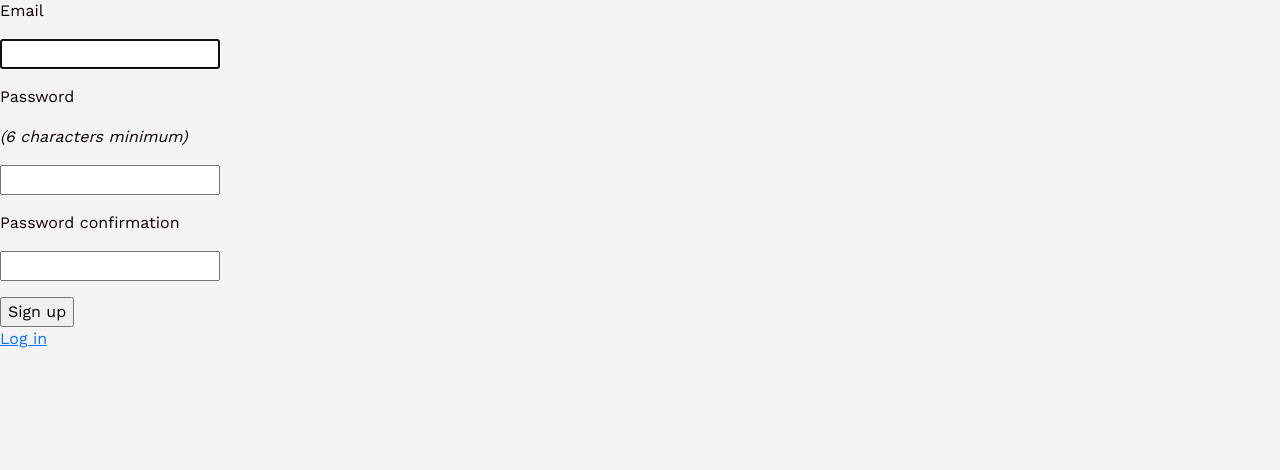
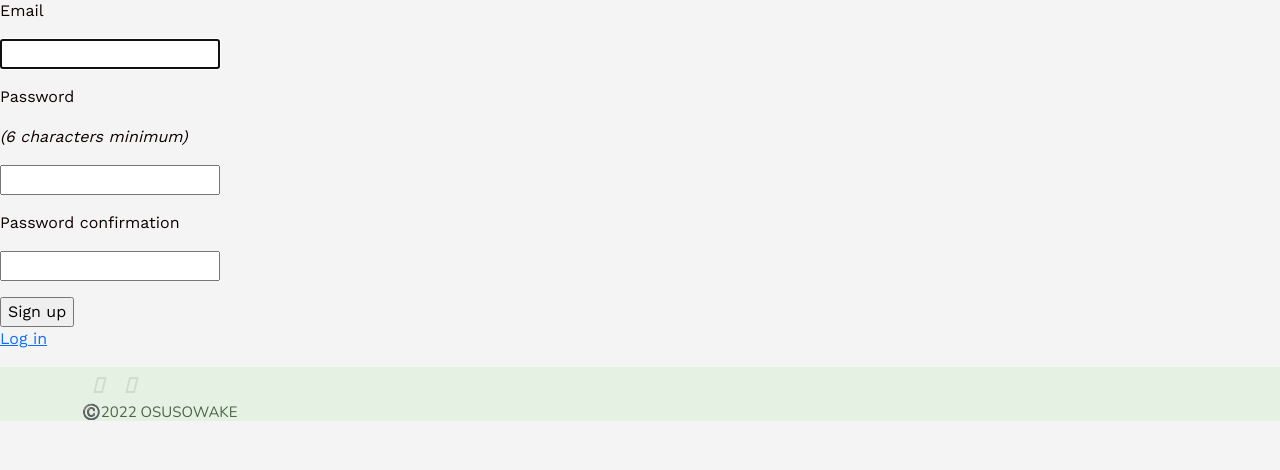
Before and after one commit to chizukano/osusowake, a Rails app: the page made by app/views/layouts/application.html.erb in a window 1280 px wide. Shown: the part 105-575 px from the top of the page. Run offline with Rails 7, Linux system fonts and the light colour scheme; style sheets or scripts are compiled from the project's sources; some libraries are stand-ins or nearby versions.

Commit message:
Added footer - peding to design

```diff
--- /dev/null
+++ b/app/assets/stylesheets/components/_footer.scss
@@ -0,0 +1,25 @@
+.footer {
+  background: #E5F2E3;
+  color: #4D6649;
+}
+
+.footer-links {
+  display: flex;
+  align-items: center;
+
+  a {
+    color: #4D6649;
+    opacity: 0.15;
+    text-decoration: none;
+    font-size: 24px;
+    padding: 0px 10px;
+
+    &:hover {
+      opacity: 1;
+    }
+  }
+}
+
+.footer-text {
+  font-size: 15px;
+}
--- a/app/assets/stylesheets/components/_index.scss
+++ b/app/assets/stylesheets/components/_index.scss
@@ -5,3 +5,4 @@
 @import "navbar";
 @import "banner";
 @import "buttons";
+@import "footer";
--- a/app/views/layouts/application.html.erb
+++ b/app/views/layouts/application.html.erb
@@ -16,5 +16,6 @@
     <%= render 'shared/navbar' %>
     <%= render 'shared/flashes' %>
     <%= yield %>
+    <%= render 'shared/footer' %>
   </body>
 </html>
--- /dev/null
+++ b/app/views/shared/_footer.html.erb
@@ -0,0 +1,16 @@
+<footer class="footer">
+  <div class="container">
+    <div class="footer-links">
+      <a href="#none" class="social-media-link">
+        <i class="fab fa-twitter-square"></i>
+      </a>
+      <a href="#none" class="social-media-link">
+        <i class="fab fa-facebook-square"></i>
+      </a>
+      <a href="#none" class="social-media-link">
+        <i class="fab fa-instagram-square"></i>
+      </a>
+    </div>
+    <h1 class="footer-text">©️2022 OSUSOWAKE</h1>
+  </div>
+</footer>
```
